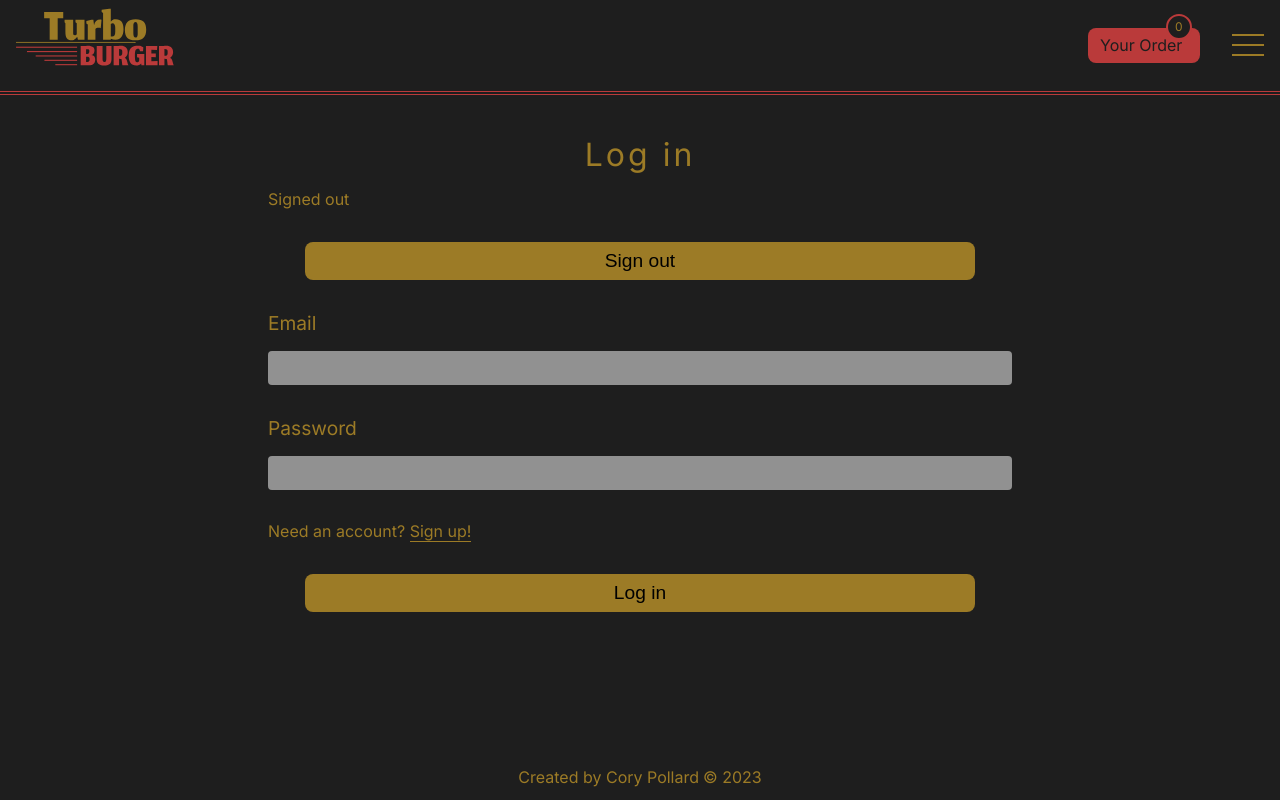
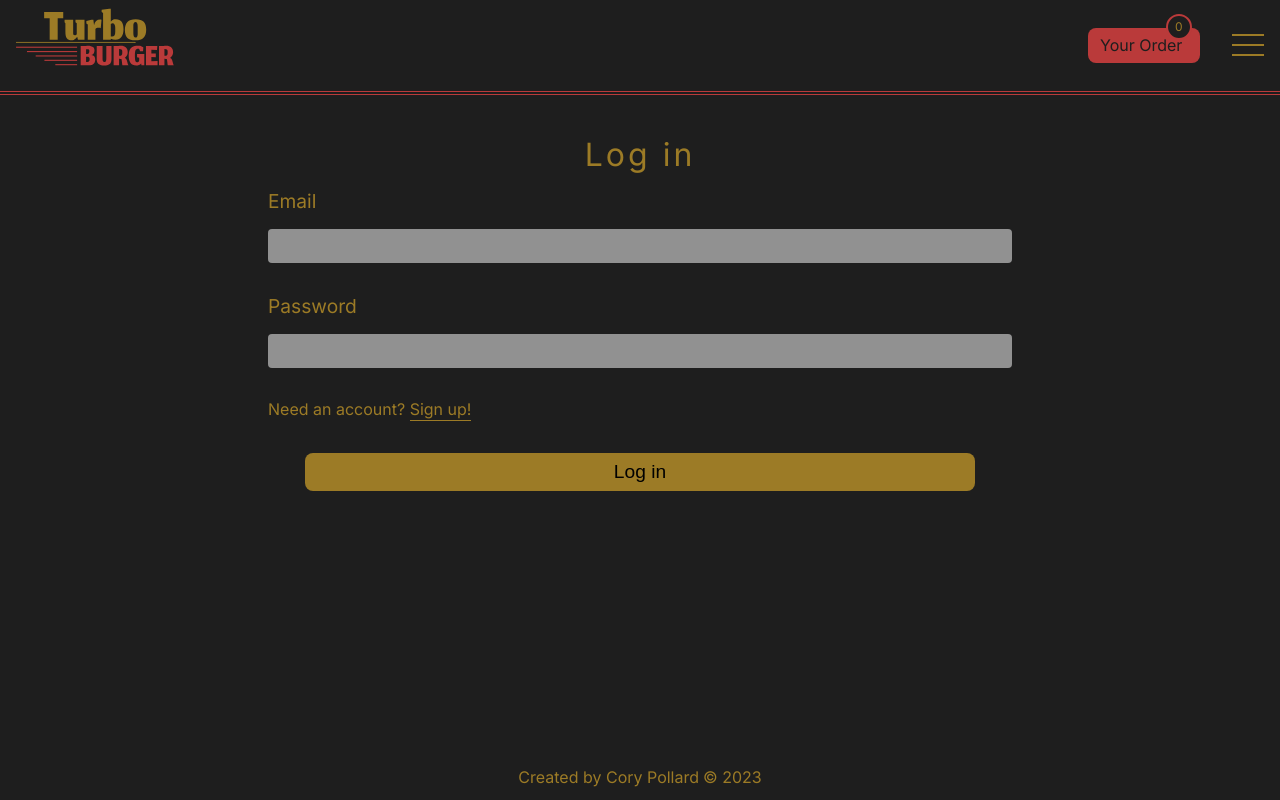
Before and after one commit to SpectreAscended/turbo-burger, a React (Vite) app: page /login in a window 1280 px wide. Built offline with nearby package versions, Linux system fonts and the light colour scheme; no server answers; a web font is replaced by a local one.

Commit message:
Edited login and sign up forms to extract the access token and store in authState

```diff
--- a/src/components/auth/AuthDetails.tsx
+++ b/src/components/auth/AuthDetails.tsx
@@ -1,5 +1,8 @@
 import React, { useEffect, useState } from 'react';
+import { useDispatch, useSelector } from 'react-redux';
+import { authActions } from '../../store/authSlice';
 import { auth } from '../../../firebase';
+// import { RootState } from '../../store';
 
 interface AuthUser {
   email: string | null;
@@ -8,6 +11,8 @@ interface AuthUser {
 
 const AuthDetails: React.FC = () => {
   const [authUser, setAuthUser] = useState<AuthUser>();
+  const dispatch = useDispatch();
+  // const accessToken = useSelector<RootState>(state => state.auth.accessToken);
 
   useEffect(() => {
     const listen = auth.onAuthStateChanged(user => {
@@ -23,18 +28,17 @@ const AuthDetails: React.FC = () => {
 
   const userSignOut = async () => {
     auth.signOut();
+    dispatch(authActions.setToken(undefined));
   };
 
   return (
     <div>
-      {authUser ? (
-        <p>{`Signed in as ${authUser?.displayName}`}</p>
-      ) : (
-        <p>Signed out</p>
+      {authUser && <p>{`Signed in as ${authUser?.displayName}`}</p>}
+      {authUser && (
+        <button type="button" onClick={userSignOut}>
+          Sign out
+        </button>
       )}
-      <button type="button" onClick={userSignOut}>
-        Sign out
-      </button>
     </div>
   );
 };
--- a/src/components/auth/LoginForm.tsx
+++ b/src/components/auth/LoginForm.tsx
@@ -26,7 +26,10 @@ const LoginForm: React.FC = () => {
         userEmail,
         userPassword
       );
-      console.log(userCredential);
+      const tokenResult = await userCredential.user?.getIdToken();
+      if (tokenResult) {
+        dispatch(authActions.setToken(tokenResult));
+      }
       navigate('/');
     } catch (err) {
       console.error(err);
--- a/src/components/auth/SignupForm.tsx
+++ b/src/components/auth/SignupForm.tsx
@@ -37,13 +37,16 @@ const SignupForm: React.FC = () => {
       );
 
       const user = userCredentials.user;
+      const token = await userCredentials.user?.getIdToken();
       await user?.updateProfile({
         displayName: firstNameRef.current!.value,
       });
 
       console.log(userCredentials);
 
-      dispatch(authActions.signup({ uid: userCredentials.user!.uid }));
+      dispatch(
+        authActions.signup({ uid: userCredentials.user!.uid, token: token })
+      );
     } catch (err) {
       if (err instanceof Error) {
         console.error(err.message);
--- a/src/index.scss
+++ b/src/index.scss
@@ -36,6 +36,7 @@ body {
   color: var(--color-primary);
   font-family: 'Inter', sans-serif;
   line-height: 1.2;
+  overflow-x: hidden;
 }
 
 body::-webkit-scrollbar {
--- a/src/store/authSlice.ts
+++ b/src/store/authSlice.ts
@@ -26,10 +26,14 @@ const authSlice = createSlice({
   reducers: {
     signup(state, action) {
       state.uid = action.payload.uid;
+      state.accessToken = action.payload.token;
     },
     login(state, action) {
       state.uid = action.payload.uid;
-      state.accessToken = action.payload.accessToken;
+      // state.accessToken = action.payload.accessToken;
+    },
+    setToken(state, action) {
+      state.accessToken = action.payload;
     },
     signOut() {
       auth.signOut();
```
